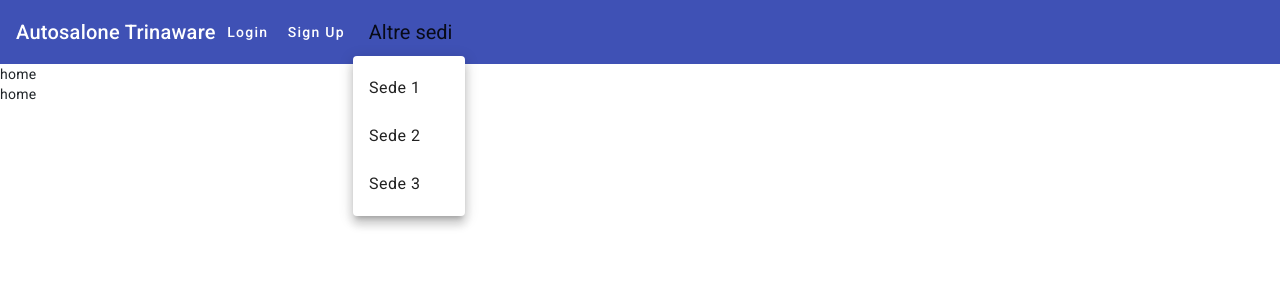
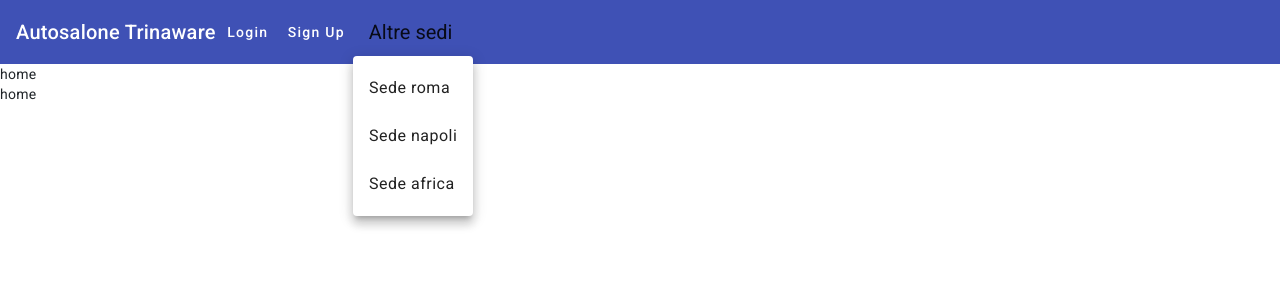
Before and after one commit to rebooted943/EsercizioTrinaware, an Angular app in the folder esercizioTrinaware/esercizioTrinaware/: page / in a window 1280 px wide. Both pictures are taken after a click on the button "Altre sedi". Shown: the top 300 px of the page. Built offline with nearby package versions, Linux system fonts and the light colour scheme.

Commit message:
route base implementate

```diff
--- a/esercizioTrinaware/esercizioTrinaware/src/app/header/header.component.html
+++ b/esercizioTrinaware/esercizioTrinaware/src/app/header/header.component.html
@@ -5,16 +5,17 @@
     </div>
 
     <div class="nav-links">
-        <a mat-button [routerLink]="['/login']" >Login</a>
-        <a mat-button [routerLink]="['']" >Sign Up</a>
+      <a mat-button [routerLink]="['/login']">Login</a>
+      <a mat-button [routerLink]="['']">Sign Up</a>
     </div>
 
     <div fxFlexAlign="center end" class="dropdown">
       <button mat-menu-item [matMenuTriggerFor]="menu">Altre sedi</button>
       <mat-menu #menu="matMenu">
-          <button mat-menu-item [routerLink]="['/sedi/id/:nomeSede']">Sede 1</button>
-          <button mat-menu-item>Sede 2</button>
-          <button mat-menu-item>Sede 3</button>
+        <!-- routes da implementare attraverso i dati presi dal service -->
+        <button mat-menu-item [routerLink]="['/sedi/id/:nomeSede']">{{ nomeSede1 }}</button>
+        <button mat-menu-item>{{ nomeSede2 }}</button>
+        <button mat-menu-item>{{ nomeSede3 }}</button>
       </mat-menu>
     </div>
   </mat-toolbar>
--- a/esercizioTrinaware/esercizioTrinaware/src/app/header/header.component.ts
+++ b/esercizioTrinaware/esercizioTrinaware/src/app/header/header.component.ts
@@ -9,11 +9,14 @@ import { DbService } from '../services/db.service';
 })
 export class HeaderComponent implements OnInit{
 
-  sedi: {}[] ;
+  nomeSede1 = 'Sede roma';
+  nomeSede2 = 'Sede napoli';
+  nomeSede3 = 'Sede africa';
 
-  constructor(private db: DbService){
-    this.sedi = [];
-  }
+
+  // constructor(private db: DbService){
+
+  // }
 
   ngOnInit(): void {
 
```
Lines whose indentation alone changed are shown as unchanged.
